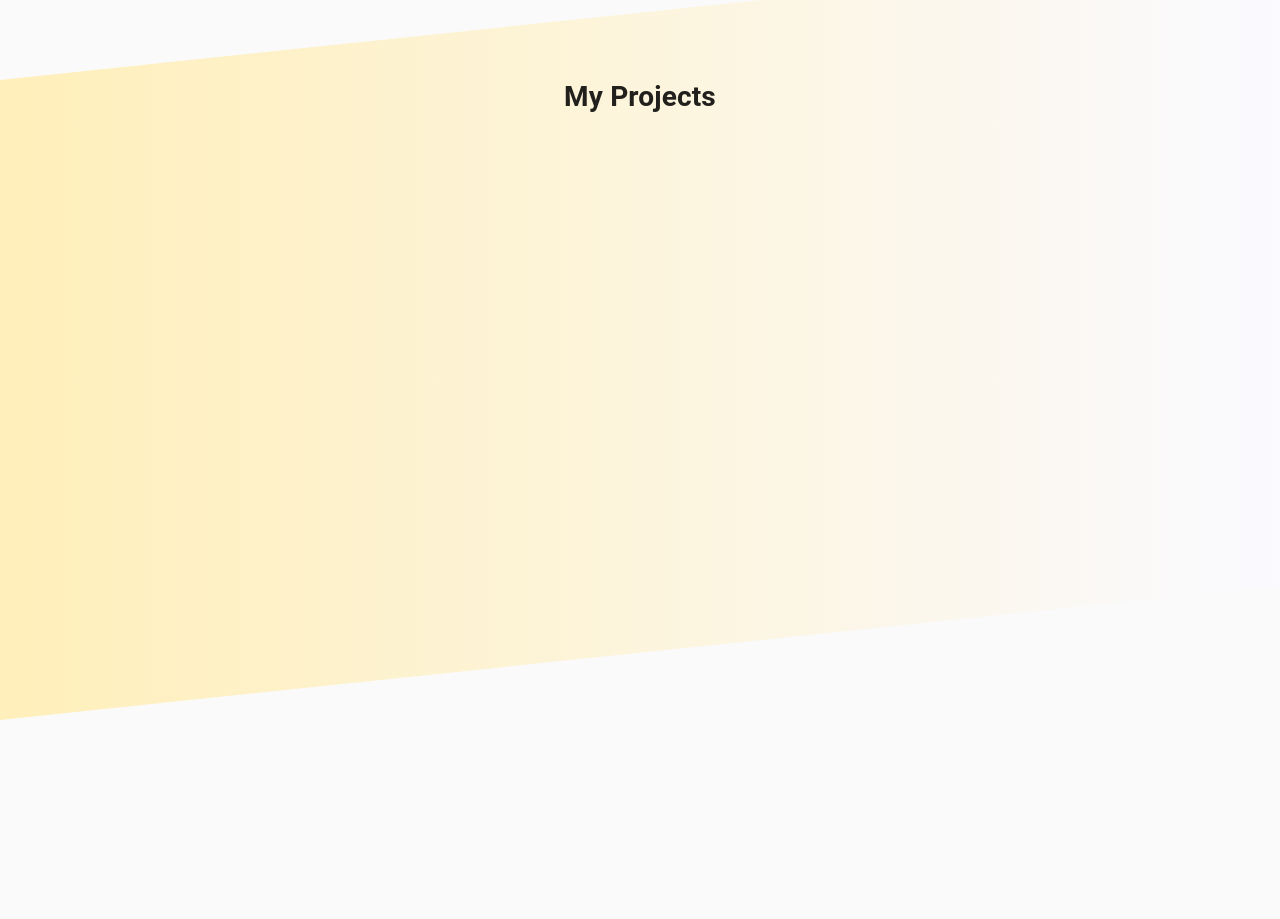
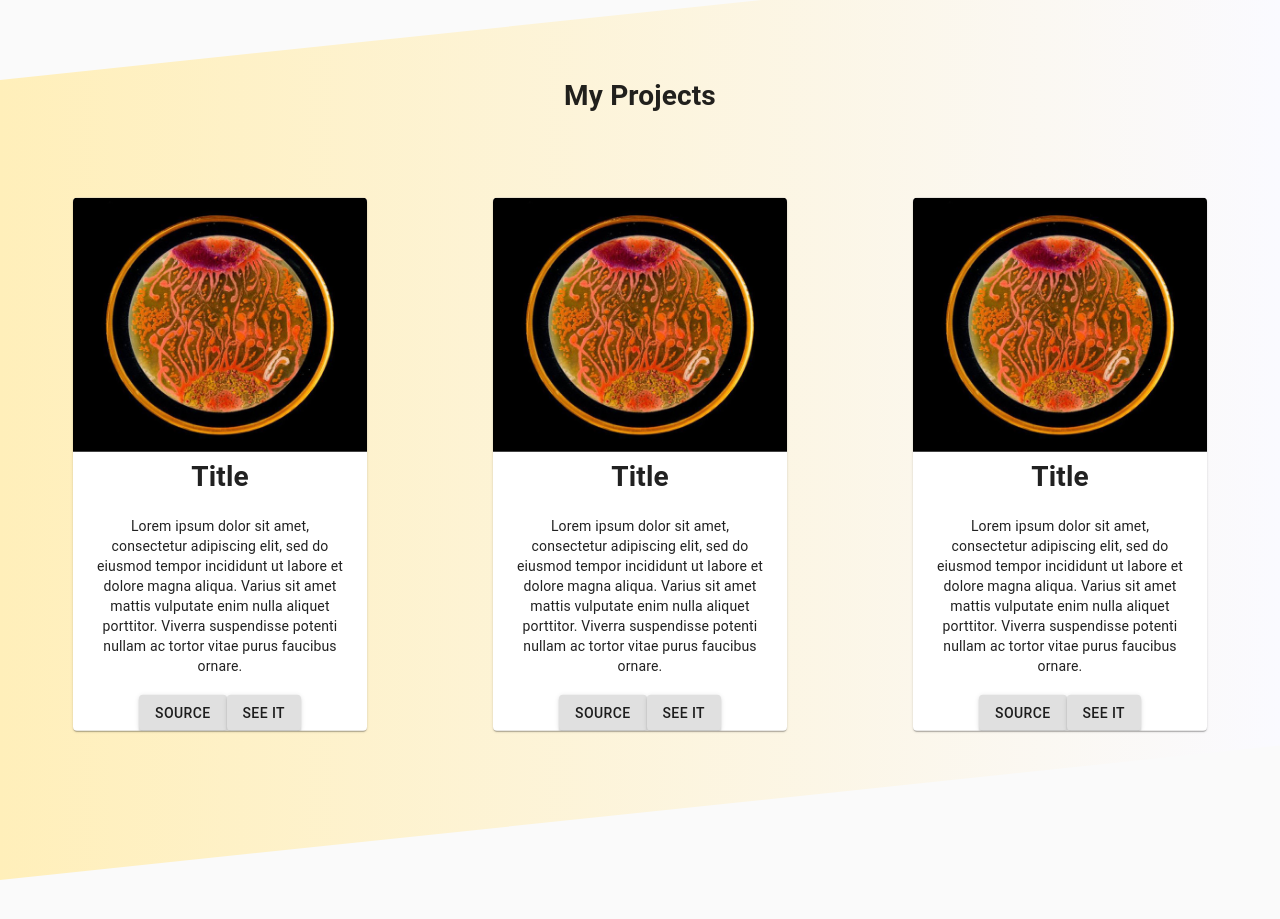
Before and after one commit to Conqueror1776/Conqueror1776.github.io, a React (Create React App) app: page / in a window 1280 px wide. Shown: the part 1400-2319 px from the top of the page. Before the commit the page ends 2120 px from the top, so only its background shows below. Built offline with nearby package versions, Linux system fonts and the light colour scheme.

Commit message:
Added ProjectCards

```diff
--- /dev/null
+++ b/src/Components/ProjectCard.js
@@ -0,0 +1,30 @@
+import React from 'react';
+import './Styling/ProjectCard.css';
+import Card from '@material-ui/core/Card';
+import CardContent from '@material-ui/core/CardContent';
+import Button from '@material-ui/core/Button';
+
+function ProjectCard() {
+    return (
+        <div id='projectcard'>
+            <Card id='card'>
+              <CardContent id='cardinternal'>
+                <img className='projectImage' src={require('./img1.png')} alt="Stuff"/>
+                <h1> Title </h1>
+                <p>Lorem ipsum dolor sit amet, consectetur adipiscing elit, sed
+                do eiusmod tempor incididunt ut labore et dolore magna aliqua.
+                Varius sit amet mattis vulputate enim nulla aliquet porttitor.
+                Viverra suspendisse potenti nullam ac tortor vitae purus faucibus
+                ornare.</p>
+                <div className='projectTags'>
+                  <Button variant="contained">Source</Button>
+                  <Button variant="contained">See It</Button>
+                </div>
+              </CardContent>
+            </Card>
+        </div>
+    );
+
+}
+
+export default ProjectCard;
--- a/src/Components/Projects.js
+++ b/src/Components/Projects.js
@@ -1,11 +1,17 @@
 import React from 'react';
 import './Styling/Projects.css';
+import ProjectCard from './ProjectCard.js';
 
 function Projects() {
     return (
         <div id='projects'>
           <div className='project-section'>
             <h1>My Projects</h1>
+            <div className='card-section'>
+              <ProjectCard />
+              <ProjectCard />
+              <ProjectCard />
+            </div>
           </div>
         </div>
     );
--- /dev/null
+++ b/src/Components/Styling/ProjectCard.css
@@ -0,0 +1,29 @@
+#projectcard {
+  width: 30%;
+  margin: 5%;
+  transition: all .3s;
+}
+
+#projectcard:hover {
+  box-shadow: -8px 8px 4px -4px rgba(0,0,0,0.2),
+              -6px 4px 4px 0px rgba(0,0,0,0.14),
+              -3px 4px 12px 0px rgba(0,0,0,0.12);
+  transform: translate(8px,-8px);
+}
+
+.projectImage {
+  width: 100%;
+}
+
+#projectcard h1 {
+  padding: 0;
+  margin: 0;
+}
+
+#projectcard p {
+  padding: 5px 20px;
+}
+
+#cardinternal {
+  padding: 0;
+}
--- a/src/Components/Styling/Projects.css
+++ b/src/Components/Styling/Projects.css
@@ -1,7 +1,6 @@
 #projects {
   height: 100vh;
   width: 100%;
-  height: 80vh;
   text-align: center;
   margin: 0;
   margin-top: 10%;
@@ -15,6 +14,13 @@
 .project-section {
   position: relative;
   transform: skewY(6deg);
+  margin: 10px;
+}
+
+.card-section {
+  display: flex;
+  flex-direction: row;
+  justify-content: center;
 }
 
 #projects h1 {
```
Also changed, not shown: src/Components/img1.jpg (added), src/Components/img1.png (added).
